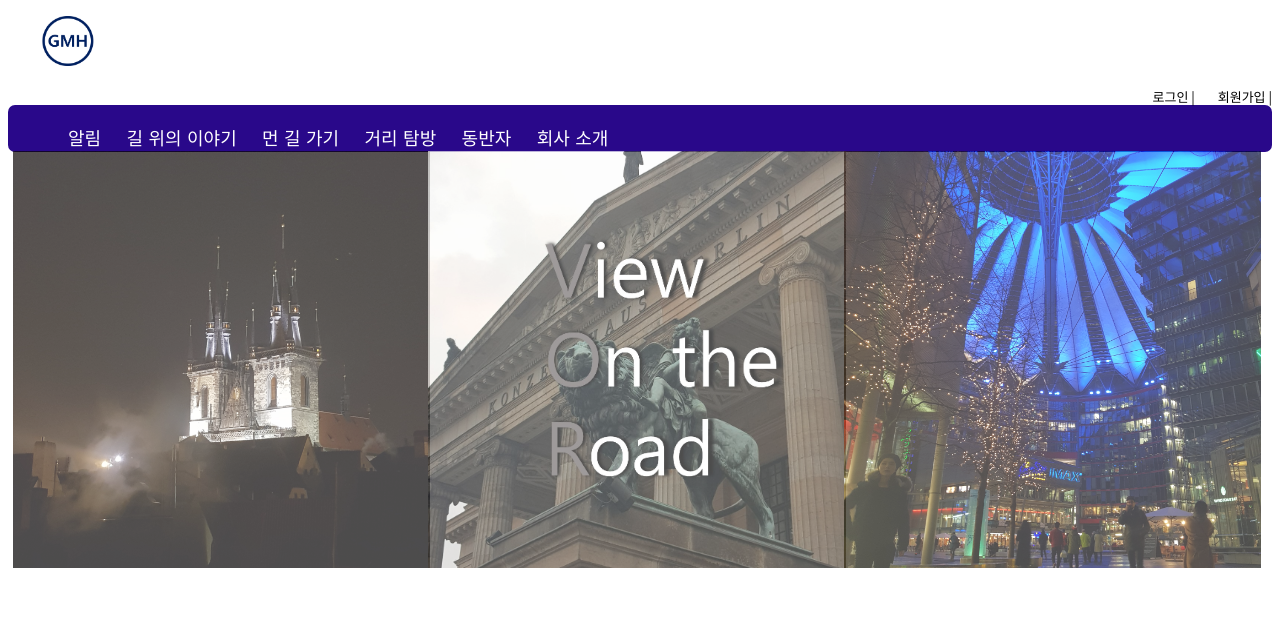
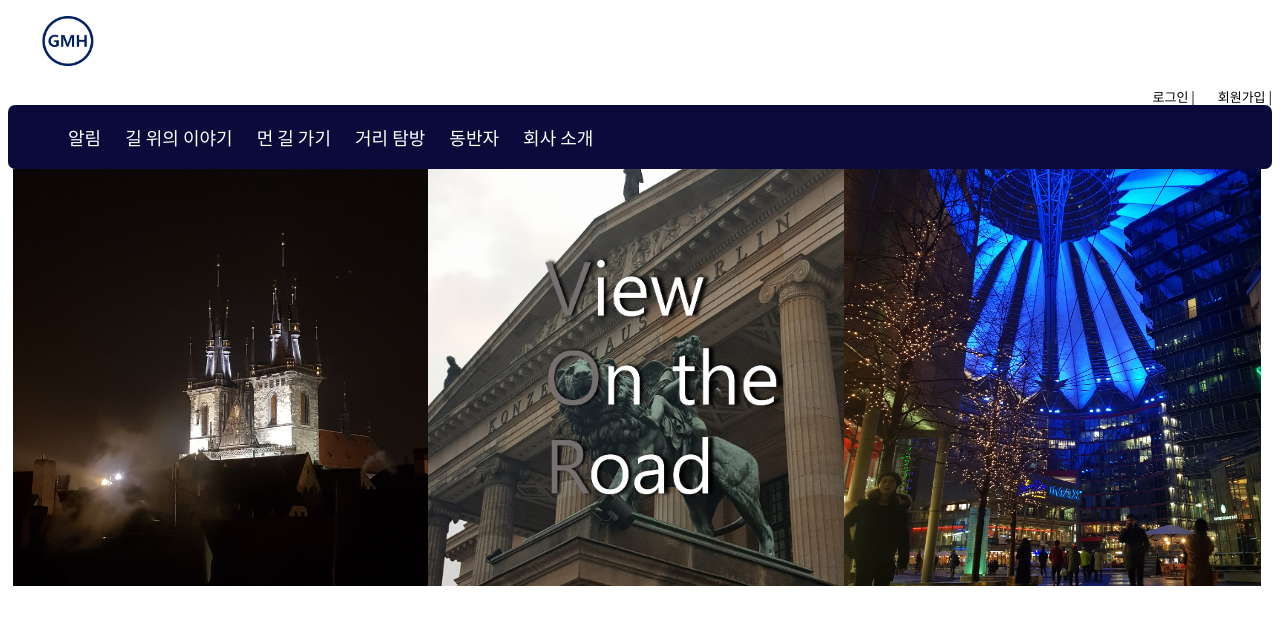
Before and after one commit to qkrwjdan/GmhOne, a Django app: page /ViewOnRoad/ in a window 1280 px wide. Shown: the top 625 px of the page. Run offline with Django 3.2, Linux system fonts and the light colour scheme.

Commit message:
윤광이형 home(2)적용완료

```diff
--- a/ViewOnRoad/static/ViewOnRoad/index.css
+++ b/ViewOnRoad/static/ViewOnRoad/index.css
@@ -9,20 +9,24 @@ span a{
     }
     p{
       margin-left : 10px;
-    font-family: 'Noto Sans KR', sans-serif;    }
+      font-family: 'Noto Sans KR', sans-serif;
+      }
       .menubar{
-    background-color:#29088A;
-    padding-top:1px;
-    font-family: 'Do Hyeon', sans-serif;
+        background-color:#0B0B3B;
+        font-family: 'Noto Sans KR', sans-serif;
         font-size : 18px;
         border-radius: 7px;
+        padding-top:1px;
+        padding-bottom:1px;
+        margin-bottom:19px;
       }
       .menubar li{
         display : inline-block;
+        z-index:1;
 
       }
       .menubar li ul {
-    background: #29088A;
+          background: #0B0B3B;
           display:none;
           height:auto;
           padding:0px;
@@ -30,7 +34,6 @@ p{
           border:0px;
           position:absolute;
           width:200px;
-    z-index:1;
           border-radius: 7px;
       }
       .menubar li:hover ul {
@@ -57,8 +60,12 @@ a{
       .thumbnail li img{
         margin-left: -6px;
         margin-top : -19px;
-    opacity:0.7;
         background-size: contain;
         width:33%;
         height:33%;
       }
+      .thumbnail li img:hover{
+        opacity:0.7;
+      }
+      button{
+      }
--- a/ViewOnRoad/templates/ViewOnRoad/base.html
+++ b/ViewOnRoad/templates/ViewOnRoad/base.html
@@ -4,7 +4,6 @@
 <html lang="en">
 <head>
   <link href="https://fonts.googleapis.com/css?family=Noto+Sans+KR" rel="stylesheet">
-  <link href="https://fonts.googleapis.com/css?family=Do+Hyeon|Noto+Sans+KR" rel="stylesheet">
   <link rel="stylesheet" href="{% static 'ViewOnRoad/index.css' %}">
   <meta charset="UTF-8">
   <meta name="viewport" content="width=device-width, initial-scale=1.0">
```
Lines whose indentation alone changed are shown as unchanged.
